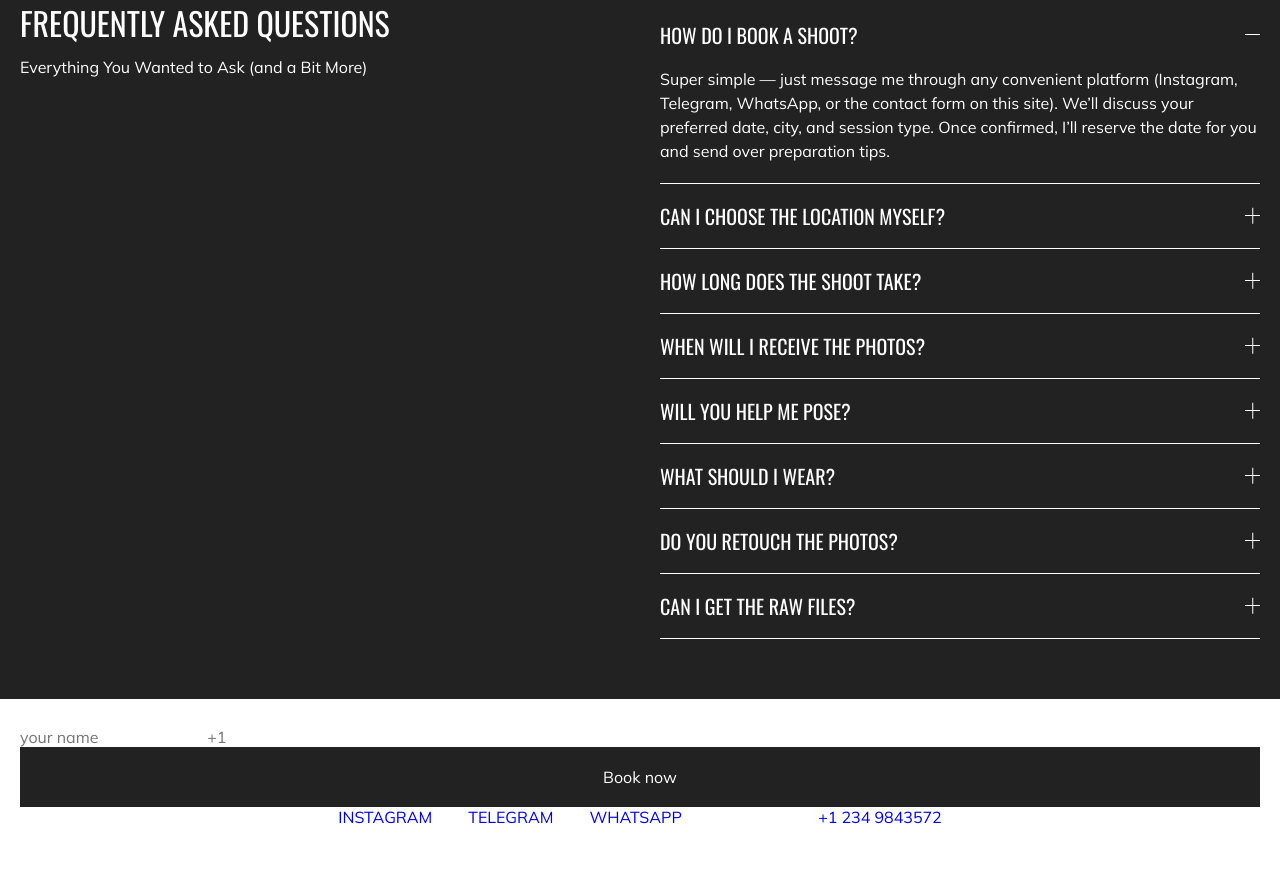
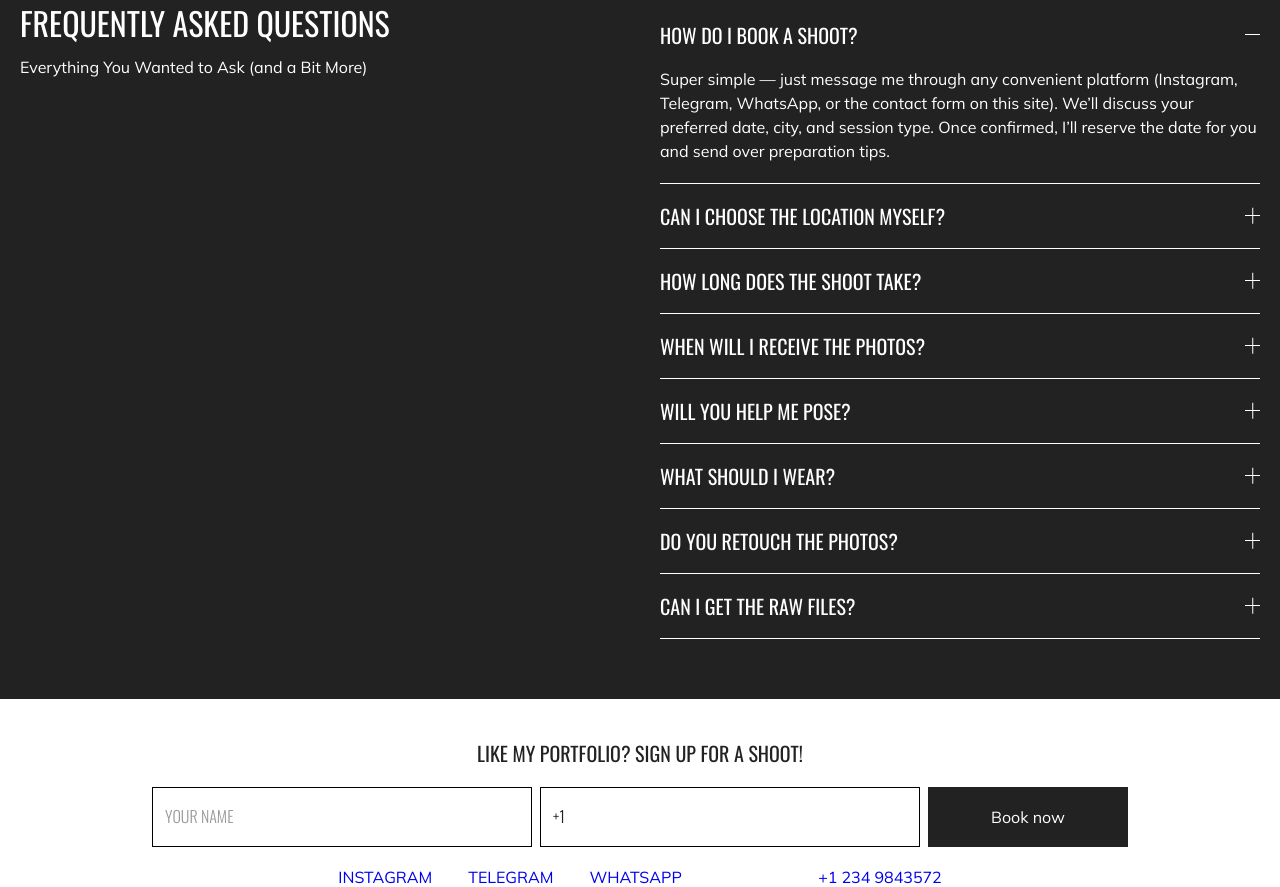
Before and after one commit to Jul-svoboda/rsschool-Portfolio, a plain HTML site: page index.html in a window 1280 px wide. Shown: the part 3694-4581 px from the top of the page. Before the commit the page ends 4521 px from the top, so only its background shows below. Drawn offline with nearby package versions, Linux system fonts and the light colour scheme.

Commit message:
feat: add section recording and block form

```diff
--- /dev/null
+++ b/css/form.css
@@ -0,0 +1,46 @@
+.form {
+    display: flex;
+    flex-direction: column;
+    gap: 8px;
+    width: 100%;
+
+    @media (min-width: 768px) {
+        flex-direction: row;
+    }
+}
+
+.form__input--text {
+    height: 60px;
+    border: solid 1px;
+    padding: 0 12px;
+    width: 100%;
+}
+
+.form__input--text::placeholder {
+    font-family: 'Oswald', sans-serif;
+    font-weight: 300;
+    text-transform: uppercase;
+    line-height: 1.25;
+    color: var(--color-form);
+}
+
+.form__input--number {
+    height: 60px;
+    border: solid 1px;
+    padding: 0 12px;
+    width: 100%;
+}
+
+.form__input--number::placeholder {
+    font-family: 'Oswald', sans-serif;
+    font-weight: 300;
+    text-transform: uppercase;
+    line-height: 1.25;
+    color: var(--color-dark);
+}
+
+.form__button {
+    @media (min-width: 768px) {
+        max-width: 200px;
+    }
+}
--- /dev/null
+++ b/css/recording.css
@@ -0,0 +1,12 @@
+.recording {
+    color: var(--color-dark);
+    padding: 40px 0 20px 0;
+}
+
+.recording__wrapper {
+    display: flex;
+    flex-direction: column;
+    gap: 20px;
+    align-items: center;
+    max-width: 1016px;
+}
--- a/index.html
+++ b/index.html
@@ -12,6 +12,7 @@
     <link rel="stylesheet" href="css/works.css">
     <link rel="stylesheet" href="css/cards.css">
     <link rel="stylesheet" href="css/accordion.css">
+    <link rel="stylesheet" href="css/form.css">
     <link rel="stylesheet" href="css/header.css">
     <link rel="stylesheet" href="css/nomination.css">
     <link rel="stylesheet" href="css/statistics.css">
@@ -21,6 +22,7 @@
     <link rel="stylesheet" href="css/portfolio.css">
     <link rel="stylesheet" href="css/pricing.css">
     <link rel="stylesheet" href="css/faq.css">
+    <link rel="stylesheet" href="css/recording.css">
     <link rel="preconnect" href="https://fonts.googleapis.com">
     <link rel="preconnect" href="https://fonts.gstatic.com" crossorigin>
     <link href="https://fonts.googleapis.com/css2?family=Mulish:ital,wght@0,200..1000;1,200..1000&family=Oswald:wght@200..700&display=swap" rel="stylesheet">
@@ -424,18 +426,18 @@
       </div>
     </section>
     <section class="recording">
-      <div class="wrapper">
+      <div class="wrapper recording__wrapper">
         <h3 class="recording__title">
           Like my portfolio? Sign up for a shoot!
         </h3>
         <form id="contact-form" class="form">
           <input
-            class="form__input"
+            class="form__input--text"
             type="text"
             name="name"
             placeholder="your name"
           />
-          <input class="form__input" type="tel" name="phone" placeholder="+1" />
+          <input class="form__input--number" type="tel" name="phone" placeholder="+1" />
           <button class="button form__button">Book now</button>
         </form>
       </div>
```
